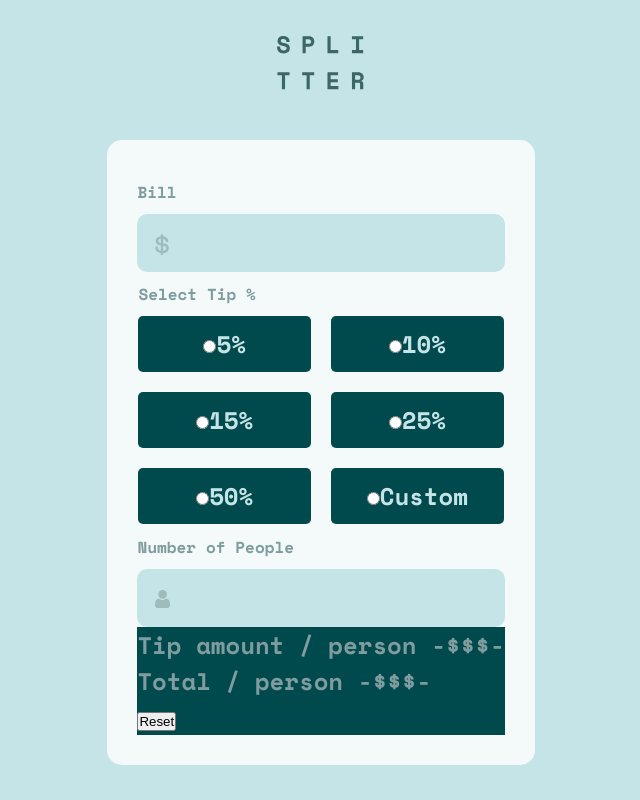
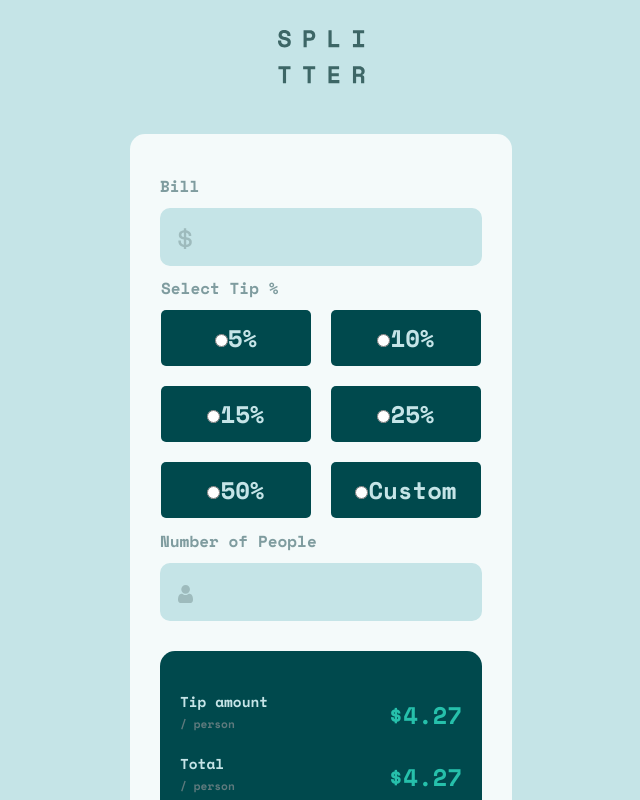
Before and after one commit to kujerocoding/tip-calculator-app, a React (Vite) app: page / in a window 1280 px wide. Shown: the top 800 px of the page, without its empty margins (319-959 px from the left). Built offline with nearby package versions, Linux system fonts and the light colour scheme.

Commit message:
add styles to the result container and button

```diff
--- a/src/App.css
+++ b/src/App.css
@@ -114,3 +114,42 @@ fieldset > label{
     background-position: center;
     background-size: 30%;
 }
+
+.result--container{
+    padding: 20px;
+    margin-block: 30px;
+    border-radius: inherit;
+    font-size: .9rem;
+    color: var(--LIGHTGRAYISHCYAN);
+}
+
+.text--perperson{
+    color: var(--DARKGRAYISHCYAN);
+    font-size: .7rem;
+}
+
+.text--amount{
+    font-size: 1.5rem;
+    color: var(--STRONGCYAN);
+}
+
+.tiptotal--container{
+    margin-top: 20px;
+    display: flex;
+    justify-content: space-between;
+    align-items: end;
+}
+
+button{
+    border: 1px solid transparent;
+    background-color: var(--STRONGCYAN);
+    width: 100%;
+    padding-block: 10px;
+    border-radius: 5px;
+    text-transform: uppercase;
+    color: var(--VERYDARKCYAN);
+    font-weight: bolder;
+    font-family: inherit;
+    font-size: 1.2rem;
+    margin-top: 30px;
+}
--- a/src/App.jsx
+++ b/src/App.jsx
@@ -23,8 +23,21 @@ const App = () => {
           <input type="number" />
         </form>
         <div className='result--container'>
-          <p>Tip amount / person -$$$-</p>
-          <p>Total / person -$$$-</p>
+          <div  className='tiptotal--container'>
+            <p>Tip amount
+              <br />
+              <span className='text--perperson'>/ person</span>
+            </p>
+            <p className='text--amount'>$4.27</p>
+          </div>
+          <div className='tiptotal--container'>
+              <p>Total
+                <br />
+                <span className='text--perperson'>/ person</span>
+              </p>
+              <p className='text--amount'>$4.27</p>
+          </div>
+
           <button>Reset</button>
         </div>
       </div>
```
